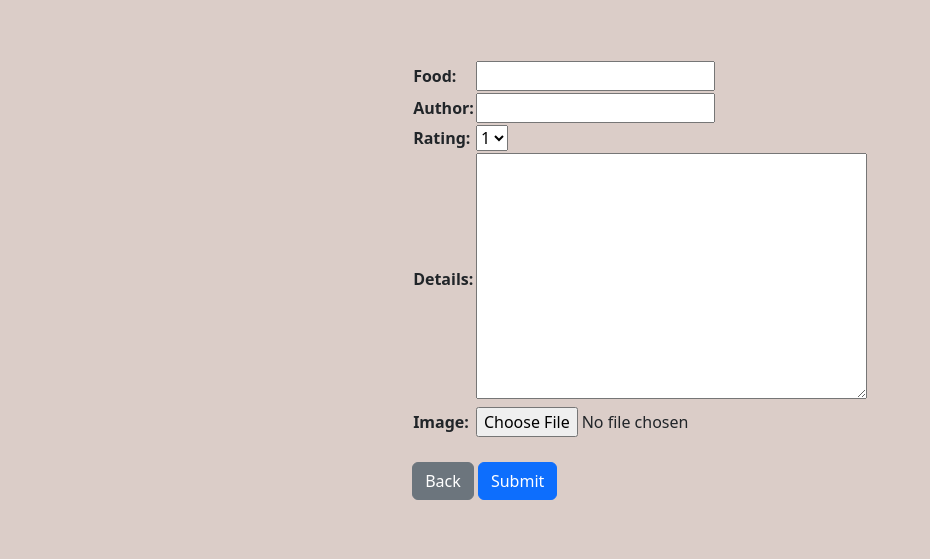
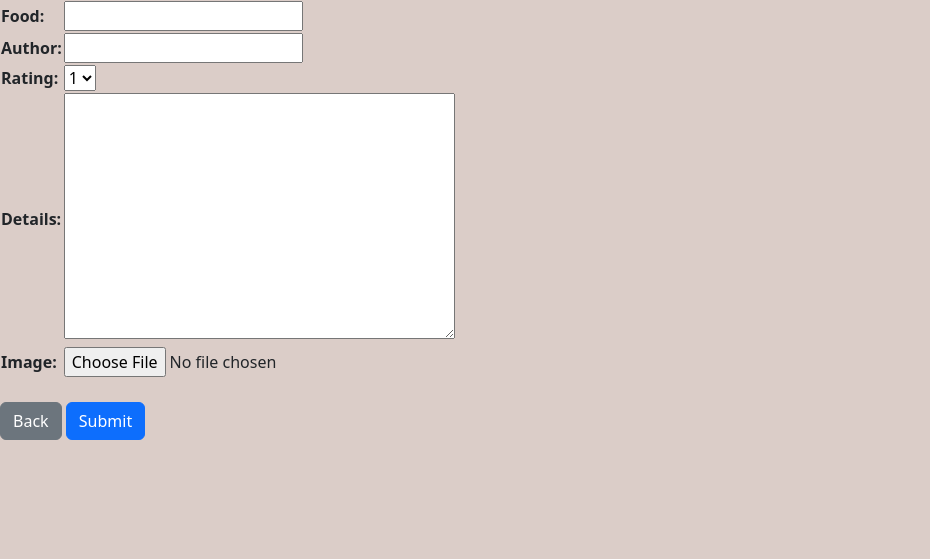
Before and after one commit to kscall/cs3300-exploration, a Django app: page /reviews/create_review/ in a window 1280 px wide. Shown: the part 80-639 px from the top of the page, without its empty margins (0-930 px from the left). Run offline with Django 4.2, Linux system fonts and the light colour scheme; some libraries are stand-ins or nearby versions.

Commit message:
Remove middle align

```diff
--- a/food_app/models.py
+++ b/food_app/models.py
@@ -4,7 +4,7 @@ from django.urls import reverse
 # Review Model
 class Review(models.Model):
 
-    # Choice of ratings can rate a food as (1-5)
+    # Choice of ratings users can rate a food as (1-5)
     RATINGS = (
         (1, '1'),
         (2, '2'),
@@ -21,7 +21,7 @@ class Review(models.Model):
     image = models.ImageField(blank=True)
 
 
-    # Define default String to return the name for representing the Model object."
+    # Define default String to return the name for representing the Model object.
     def __str__(self):
         return self.name
 
--- a/food_app/templates/food_app/review_form_create.html
+++ b/food_app/templates/food_app/review_form_create.html
@@ -8,18 +8,6 @@
     body {
       background-color: rgb(219, 205, 200);
     }
-
-    .center-container {
-      display: flex;
-      justify-content: center;
-      align-items: center;
-      height: 70vh;
-    }
-
-    form {
-      text-align: left;
-    }
-
   </style>
 
   <div class="center-container">
```
Also changed, not shown: food_app/templates/food_app/review_form_update.html (+0 -11 lines).
